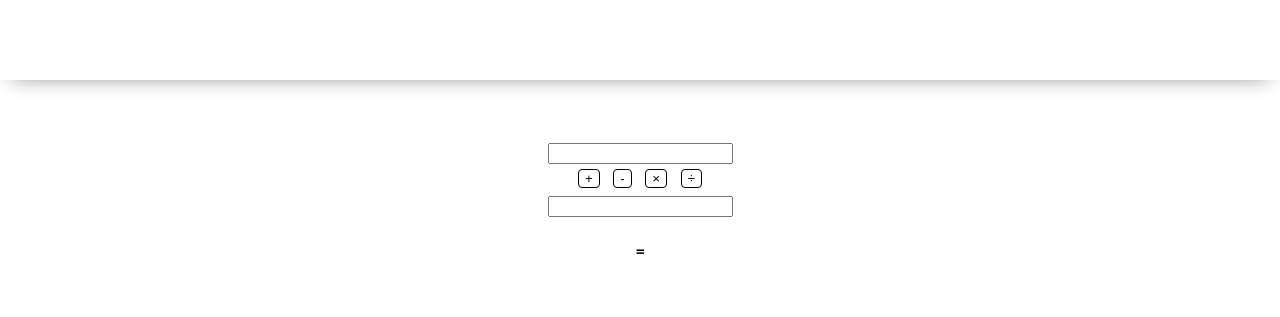
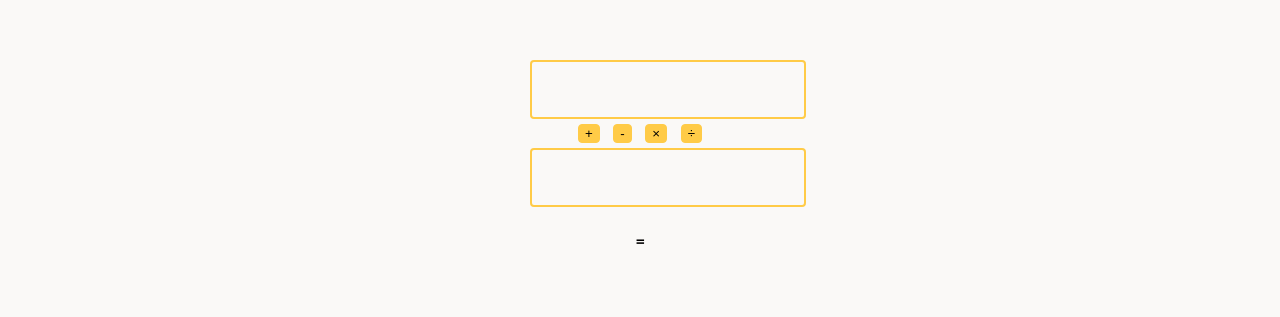
Before and after one commit to oliviaamiller/lab-03b-calculator, a plain HTML site: page index.html in a window 1280 px wide. Drawn offline with Linux system fonts and the light colour scheme.

Commit message:
starting working on css, selected colors

```diff
--- a/styles/style.css
+++ b/styles/style.css
@@ -19,7 +19,7 @@ body {
     --footer-height: 25px;
 
     font-family: 'Titillium Web', sans-serif;
-    background-color: var(--color2);
+    background-color: #FAF9F7;
 }
 
 main {
@@ -27,7 +27,6 @@ main {
     flex-direction: column;
     justify-content: center;
     align-items: center;
-    margin-bottom: calc(var(--footer-height));
 }
 
 section {
@@ -45,12 +44,25 @@ section {
     border: solid 2px var(--color1);
 }
 
-header {
+section input {
+    width: 125%;
+    padding: 20px;
+    background-color: #FAF9F7;
+    border: 2px solid #FFCB47;
+    outline: none;
+    border-radius: 4px;
+}
+
+section input[type=number] {
+    font-size: 100px;
+}
+
+/* header {
     display: flex;
     justify-content: flex-end;
     background-color: var(--color3);
     height: var(--header-height);
-    box-shadow: var(--shadow);
+    box-shadow: var(--shadow); */
 }
 
 footer {
@@ -96,8 +108,8 @@ footer {
 
 
  .buttons button{
-     background-color: white;
-     border: 1px solid black;
+     background-color: #FFCB47;
+     border: 1px solid #FFCB47;
      border-radius: 4px;
      cursor: pointer;
      margin: 5px;
```
